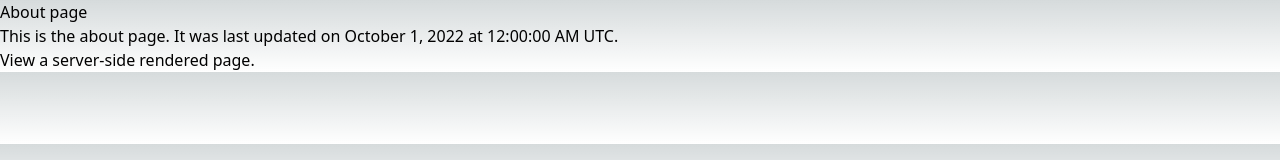
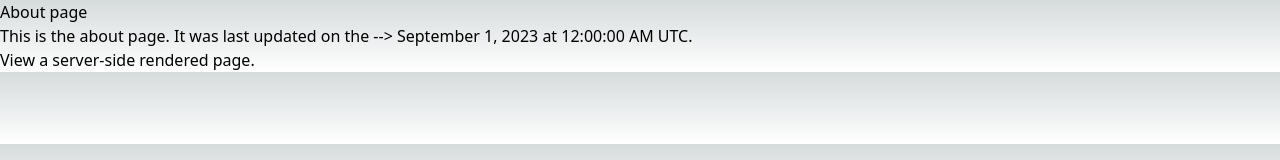
Before and after one commit to Naurel1467/bombay-softwares, a Next.js app in the folder Next-Amplify/: page / in a window 1280 px wide. Shown: the top 160 px of the page. Built offline with nearby package versions, Linux system fonts and the light colour scheme.

Commit message:
second commit

```diff
--- a/Next-Amplify/src/pages/index.js
+++ b/Next-Amplify/src/pages/index.js
@@ -128,7 +128,7 @@ export default function About({ formattedDate }) {
   return (
     <>
       <h1>About page</h1>
-      <p>This is the about page. It was last updated on {formattedDate}.</p>
+      <p>This is the about page. It was last updated on the -->  {formattedDate}.</p>
       <p>
         <a href="/products">View a server-side rendered page.</a>
       </p>
@@ -137,7 +137,7 @@ export default function About({ formattedDate }) {
 }
 
 export async function getStaticProps() {
-  const lastUpdateDate = new Date(2022, 9, 1); // Set the last update date
+  const lastUpdateDate = new Date(2023, 8, 1); // Set the last update date
   const formattedDate = new Intl.DateTimeFormat("en-US", {
     dateStyle: "long",
     timeStyle: "long",
```
